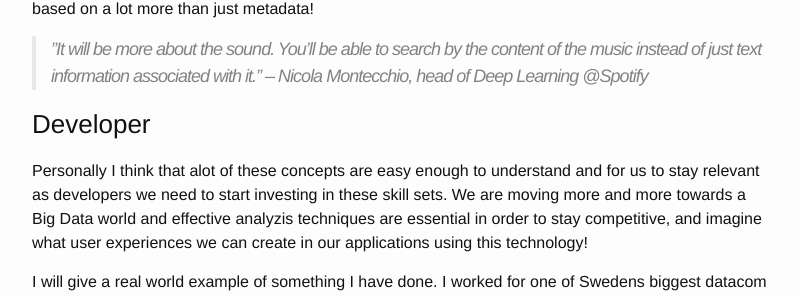
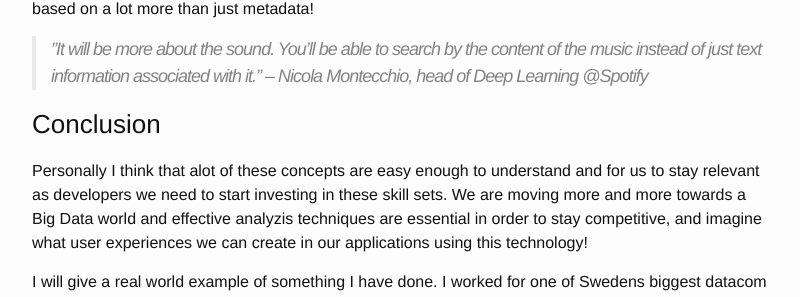
Before and after one commit to Oberheim/Oberheim.github.io, a Jekyll site: the page built from _posts/2016-02-12-artificial-intelligence-today.markdown, in a window 1280 px wide and 900 px high, scrolled down 2963 px. Shown: the part 151-448 px from the top of the window, without its empty margins (238-1038 px from the left). Built offline with Jekyll 4.4.1, drawn with Linux system fonts in a browser that asks for light colours; comment, search, counter and statistics services are not loaded.

Commit message:
Update 2016-02-12-artificial-intelligence-today.markdown

```diff
--- a/_posts/2016-02-12-artificial-intelligence-today.markdown
+++ b/_posts/2016-02-12-artificial-intelligence-today.markdown
@@ -57,7 +57,7 @@ The thing is that Machine Learning does not have to be that complicated. A reall
 >”It will be more about the sound. You’ll be able to search by the content of the music instead of just text information associated with it.”
 – Nicola Montecchio, head of Deep Learning @Spotify
 
-### Developer
+### Conclusion
 Personally I think that alot of these concepts are easy enough to understand and for us to stay relevant as developers we need to start investing in these skill sets. We are moving more and more towards a Big Data world and effective analyzis techniques are essential in order to stay competitive, and imagine what user experiences we can create in our applications using this technology!
 
 I will give a real world example of something I have done. I worked for one of Swedens biggest datacom and telecom companies, their billing and customer data was in an economy system and their associated costs for their broadband network was in another specialized system. However, they had no connection between each customer and the associated cost for the connection and to make matters worse, there were tens of thousands of entities to be matched, so it could not be done manually. No converntional script could do it either because most of the data was written by hand and therefore full of spelling errors and no specific patterns to match since they adjusted the data based on customer billing needs. So me and a former collegue made an AI that made an educated guess for each entity. The program could match about 90% in one go and the remaining 10% was associated with some sort of error, maybe a resource was unmatchable because there was no customer utilizing it!
```
